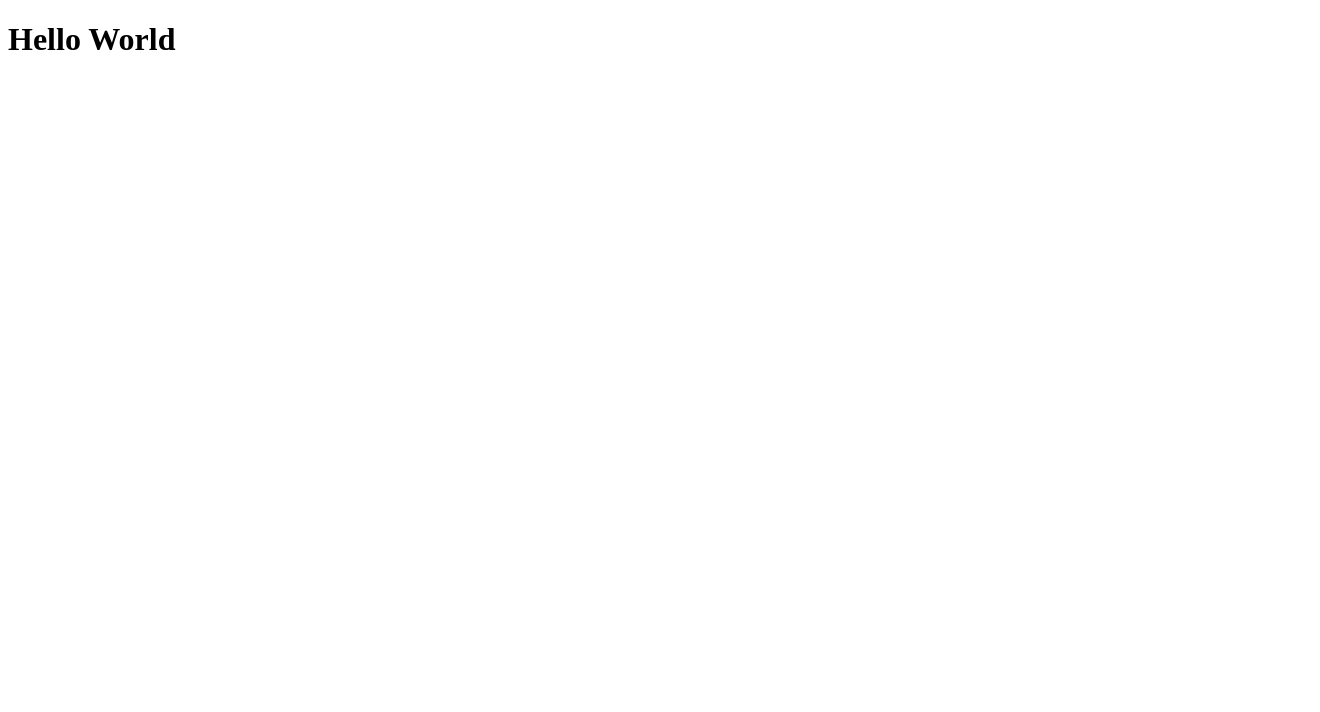
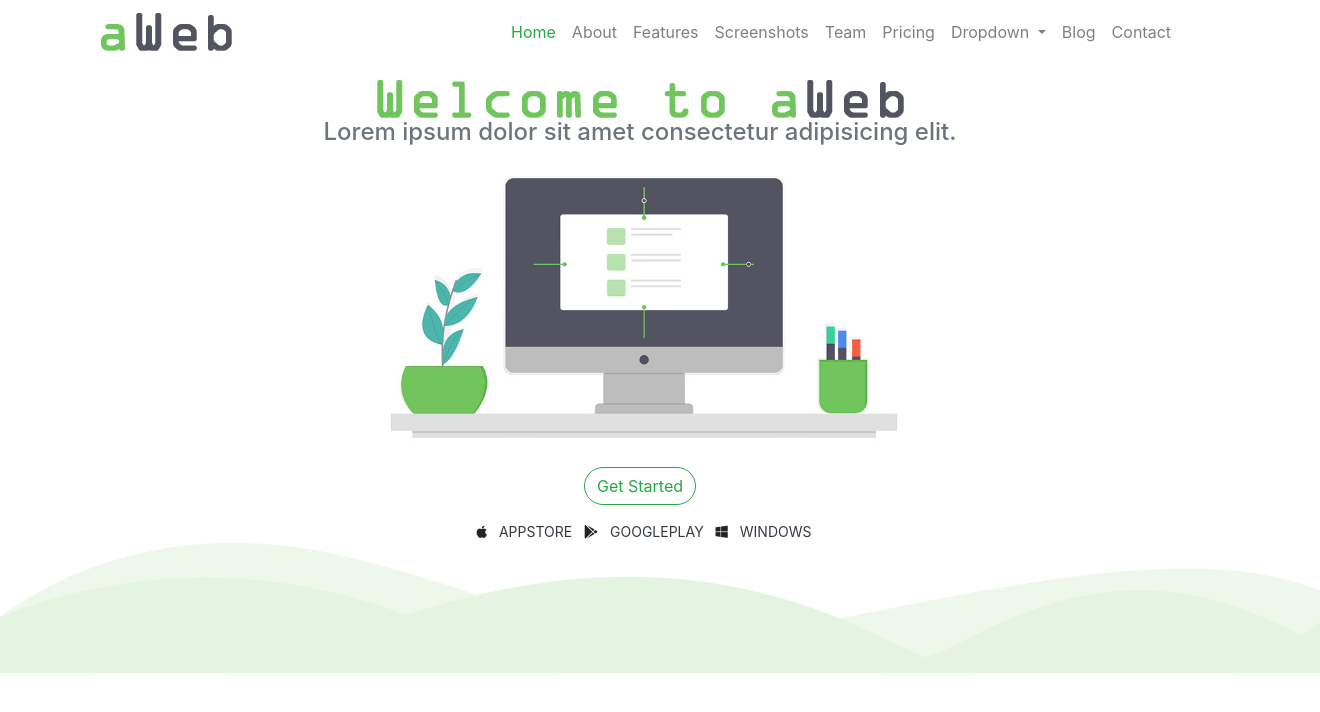
Before and after one commit to ONE-I0/aWeb-JayveeDavid, a plain HTML site: page index.html in a window 1280 px wide. Shown: the whole page, 1320 px wide, since content can reach past the window. Drawn offline with nearby package versions, Linux system fonts and the light colour scheme.

Commit message:
checkpoint for all added elemets

```diff
--- a/index.html
+++ b/index.html
@@ -4,9 +4,102 @@
     <meta charset="UTF-8">
     <meta http-equiv="X-UA-Compatible" content="IE=edge">
     <meta name="viewport" content="width=device-width, initial-scale=1.0">
-    <title>Document</title>
+    <link rel="stylesheet" href="https://cdn.jsdelivr.net/npm/bootstrap@4.6.2/dist/css/bootstrap.min.css" integrity="sha384-xOolHFLEh07PJGoPkLv1IbcEPTNtaed2xpHsD9ESMhqIYd0nLMwNLD69Npy4HI+N" crossorigin="anonymous">
+    <link rel="stylesheet" href="https://cdnjs.cloudflare.com/ajax/libs/font-awesome/6.2.0/css/all.min.css" integrity="sha512-xh6O/CkQoPOWDdYTDqeRdPCVd1SpvCA9XXcUnZS2FmJNp1coAFzvtCN9BmamE+4aHK8yyUHUSCcJHgXloTyT2A==" crossorigin="anonymous" referrerpolicy="no-referrer" />
+    <title>aWeb</title>
 </head>
 <body>
-    <h1>Hello World</h1>
+    <!-- NavBar Code -->
+    <div class="container h-100">
+        <nav class="navbar navbar-expand-lg navbar-light bg-transparent mb-3">
+            <a class="navbar-brand img-fluid" href="">
+                <img src="img/logo.PNG">
+              </a>
+
+            <button class="navbar-toggler" type="button" data-toggle="collapse" data-target="#collapsibleNavbar">
+                <span class="navbar-toggler-icon"></span>
+            </button>
+
+
+            <div class="collapse navbar-collapse" id="collapsibleNavbar">
+              <ul class="navbar-nav ml-auto">
+                <li class="nav-item active">
+                    <a class="nav-link text-success" href="#">Home <span class="sr-only">(current)</span></a>
+                </li>
+                <li class="nav-item">
+                    <a class="nav-link" href="#">About</a>
+                </li>
+                <li class="nav-item">
+                    <a class="nav-link" href="#">Features</a>
+                </li>
+                <li class="nav-item">
+                    <a class="nav-link" href="#">Screenshots</a>
+                </li>
+                <li class="nav-item">
+                    <a class="nav-link" href="#">Team</a>
+                </li>
+                <li class="nav-item">
+                    <a class="nav-link" href="#">Pricing</a>
+                </li>
+                <li class="nav-item dropdown">
+                  <a class="nav-link dropdown-toggle" href="#" id="navbarDropdown" role="button" data-toggle="dropdown" aria-haspopup="true" aria-expanded="false">
+                    Dropdown
+                  </a>
+                  <div class="dropdown-menu" aria-labelledby="navbarDropdown">
+                    <a class="dropdown-item" href="#">Action</a>
+                    <a class="dropdown-item" href="#">Another action</a>
+                    <a class="dropdown-item" href="#">Something else here</a>
+                    <div class="dropdown-divider"></div>
+                    <a class="dropdown-item" href="#">Seperated Link</a>
+                  </div>
+                </li>
+                <li class="nav-item">
+                    <a class="nav-link" href="#">Blog</a>
+                </li>
+                <li class="nav-item">
+                    <a class="nav-link" href="#">Contact</a>
+                </li>
+              </ul>
+            </div>
+          </nav>
+    </div>
+
+     <!-- MainPage Code -->
+
+    <div class="container h-100">
+        <div class="row h-100 d-flex justify-content-center align-items-center">
+            <img src="img/welcome.PNG" class="img-fluid" alt="Responsive image">
+        </div>
+    <div class="row h-100 d-flex justify-content-center align-items-center text-secondary">
+         <h4>Lorem ipsum dolor sit amet consectetur adipisicing elit.</h4>
+            <div class="w-50 p-3">
+                <img src="img/main-image.jpg" class="img-fluid" alt="">
+            </div>
+    </div>
+
+    <!-- Button Code -->
+    <div class="row h-100 d-flex justify-content-center align-items-center">
+        <a href=""class="btn rounded-pill btn-outline-success mb-3">
+            <span>Get Started</span>
+        </a>
+    </div>
+    <!-- Small Icon-->
+    <div class="row h-100 d-flex justify-content-center align-items-center ">
+        <div style="font-size: 14px;">
+            <i class="fa-brands fa-apple ml-2 mr-2"></i>
+            <a href="" class="text-decoration-none text-dark">APPSTORE</a>
+            <i class="fa-brands fa-google-play ml-2 mr-2"></i>
+            <a href="" class="text-decoration-none text-dark">GOOGLEPLAY</a>
+            <i class="fa-brands fa-windows ml-2 mr-2"></i>
+            <a href="" class="text-decoration-none text-dark">WINDOWS</a>
+        </div>
+    </div>
+</div>
+
+    <div class="bg-overlay">
+        <img src="img/footer.png" class="bg-img" alt="">
+    </div>
+    <script src="https://cdnjs.cloudflare.com/ajax/libs/jquery/3.6.1/jquery.min.js" integrity="sha512-aVKKRRi/Q/YV+4mjoKBsE4x3H+BkegoM/em46NNlCqNTmUYADjBbeNefNxYV7giUp0VxICtqdrbqU7iVaeZNXA==" crossorigin="anonymous" referrerpolicy="no-referrer"></script>
+    <script src="https://cdn.jsdelivr.net/npm/bootstrap@4.6.2/dist/js/bootstrap.bundle.min.js" integrity="sha384-Fy6S3B9q64WdZWQUiU+q4/2Lc9npb8tCaSX9FK7E8HnRr0Jz8D6OP9dO5Vg3Q9ct" crossorigin="anonymous"></script>
 </body>
 </html>
```
Also changed, not shown: img/footer.png (added), img/logo.PNG (added), img/main-image.jpg (added), img/welcome.PNG (added).
